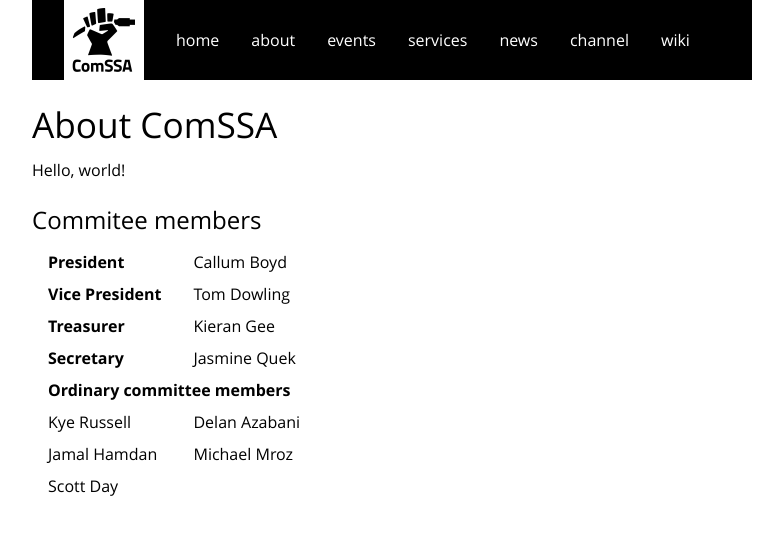
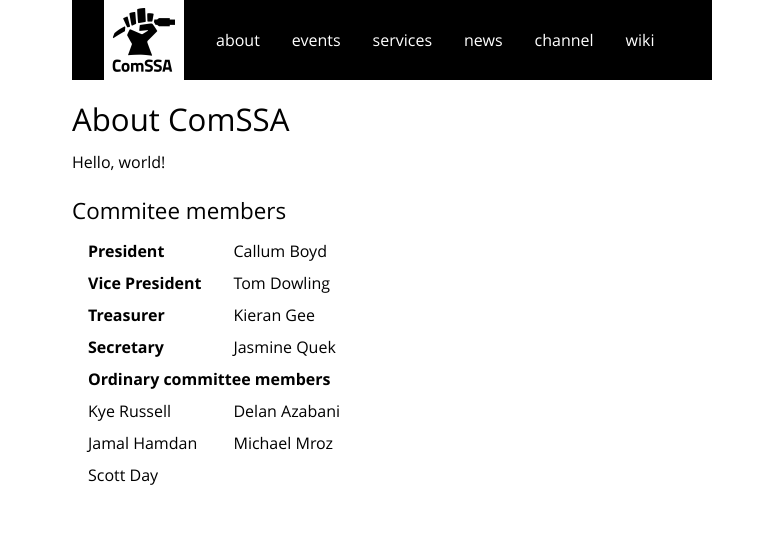
Before and after one commit to ComSSA/www.comssa.org.au, a Jekyll site: the page built from about/index.html, in a window 1280 px wide. Shown: the top 535 px of the page, without its empty margins (248-1031 px from the left). Built offline with Jekyll 4.4.1, drawn with Linux system fonts in a browser that asks for light colours.

Commit message:
style and layout tweaks, plus simplification

```diff
--- a/_layouts/default.html
+++ b/_layouts/default.html
@@ -12,9 +12,11 @@
 		<link rel="icon" href="/images/favicon.png">
 	</head>
 	<body>
-		<header></header>
+		<header>
+			<a href="/"><img src="/images/logo2.png"></a>
+		</header>
 		<nav>
-			<a href="/">home</a
+			<a href="/"><img src="/images/logo.png"></a
 			><a href="/about/">about</a
 			><a href="/events/">events</a
 			><a href="/services/">services</a
--- a/css/all.css
+++ b/css/all.css
@@ -6,7 +6,7 @@ html {
 	overflow-y: scroll;
 }
 body {
-	max-width: 47em;
+	max-width: 42em;
 	padding: 0 1em 1em 1em;
 	margin: 0 auto;
 	font-family: 'Open Sans';
@@ -16,21 +16,14 @@ body {
 p, table {
 	margin: 0.5em 0;
 }
-header {
-	float: left;
-	width: 7em;
-	height: 5em;
-	background: black url(/images/logo.png) no-repeat top right;
-}
 h1, h2, h3, h4 {
 	padding-top: 0.5em;
 }
 h1 {
-	font-size: 2.2em;
-	clear: both;
+	font-size: 1.95em;
 }
 h2 {
-	font-size: 1.5em;
+	font-size: 1.4em;
 }
 h3 {
 	font-size: 1em;
@@ -97,9 +90,11 @@ blockquote:before {
 	font-size: 4em;
 	color: #808080;
 }
+header {
+	display: none;
+}
 nav {
-	float: right;
-	width: 38em;
+	padding-left: 2em;
 	height: 5em;
 	background: black;
 }
@@ -108,14 +103,18 @@ nav a {
 	padding: 0 1em;
 	height: 5em;
 	line-height: 5em;
+	vertical-align: middle;
 	color: white;
 	text-decoration: none;
 }
 nav a:first-child {
-	padding-left: 2em;
+	padding: 0;
+}
+nav a:nth-child(2) {
+	padding: 0 1em 0 2em;
 }
 nav a:last-child {
-	padding-right: 2em;
+	padding: 0 2em 0 1em;
 }
 .img_right {
 	float: right;
@@ -123,5 +122,4 @@ nav a:last-child {
 }
 .img_right img {
 	max-width: 100%;
-	max-height: auto;
 }
--- a/css/mobile.css
+++ b/css/mobile.css
@@ -3,24 +3,25 @@
 		float: none;
 	}
 	header {
-		width: auto;
-		height: 10em;
-		background: white url(/images/logo2.png) no-repeat top center;
+		display: block;
+		text-align: center;
 	}
 	nav {
-		width: auto;
+		padding-left: 0;
 		height: auto;
 		background: black;
 	}
 	nav a {
+		text-align: center;
 		display: block;
 		padding: 0 1em;
 		height: 2.5em;
 		line-height: 2.5em;
-		color: white;
-		text-decoration: none;
 	}
 	nav a:first-child {
+		display: none;
+	}
+	nav a:nth-child(2) {
 		padding: 0 1em;
 	}
 	nav a:last-child {
```
